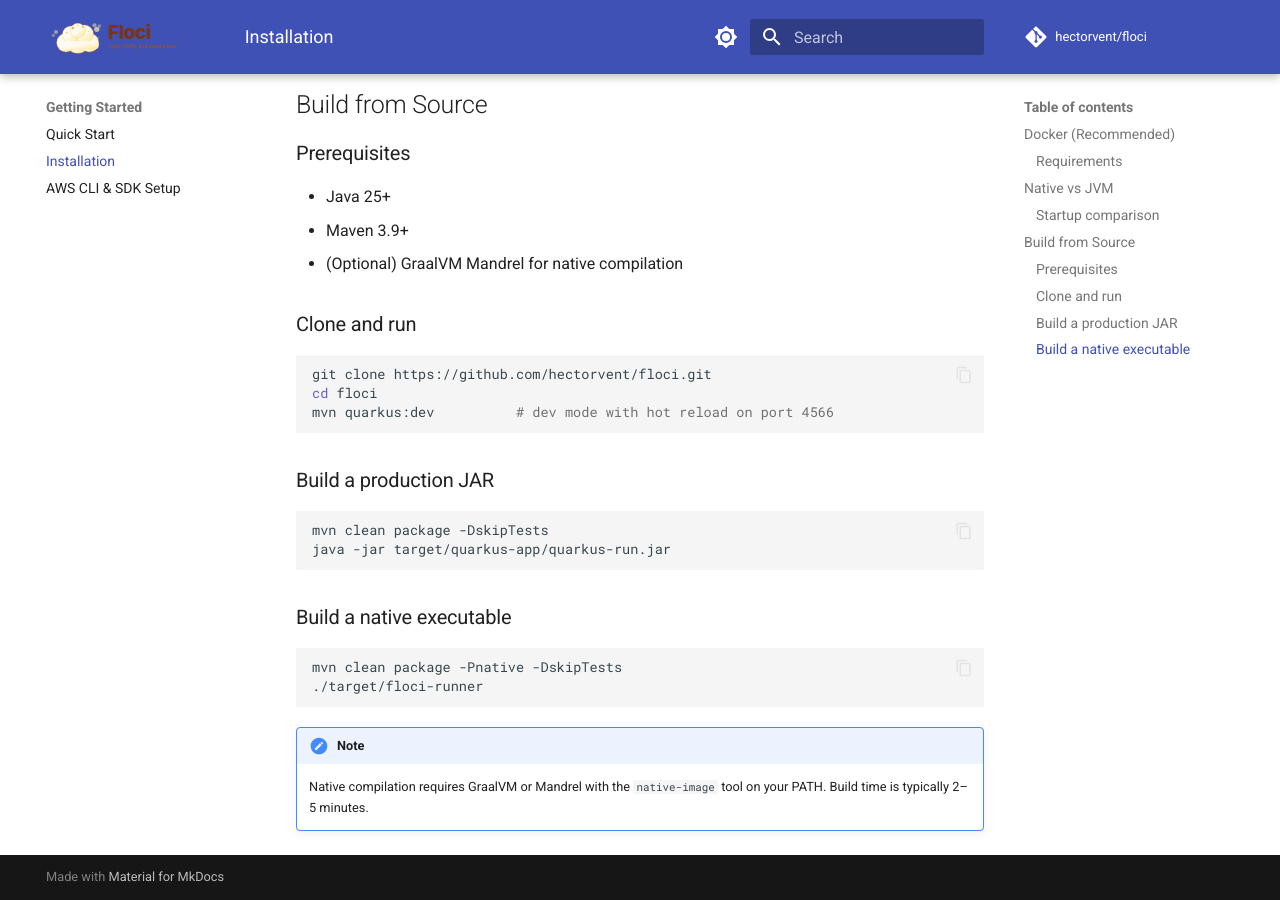
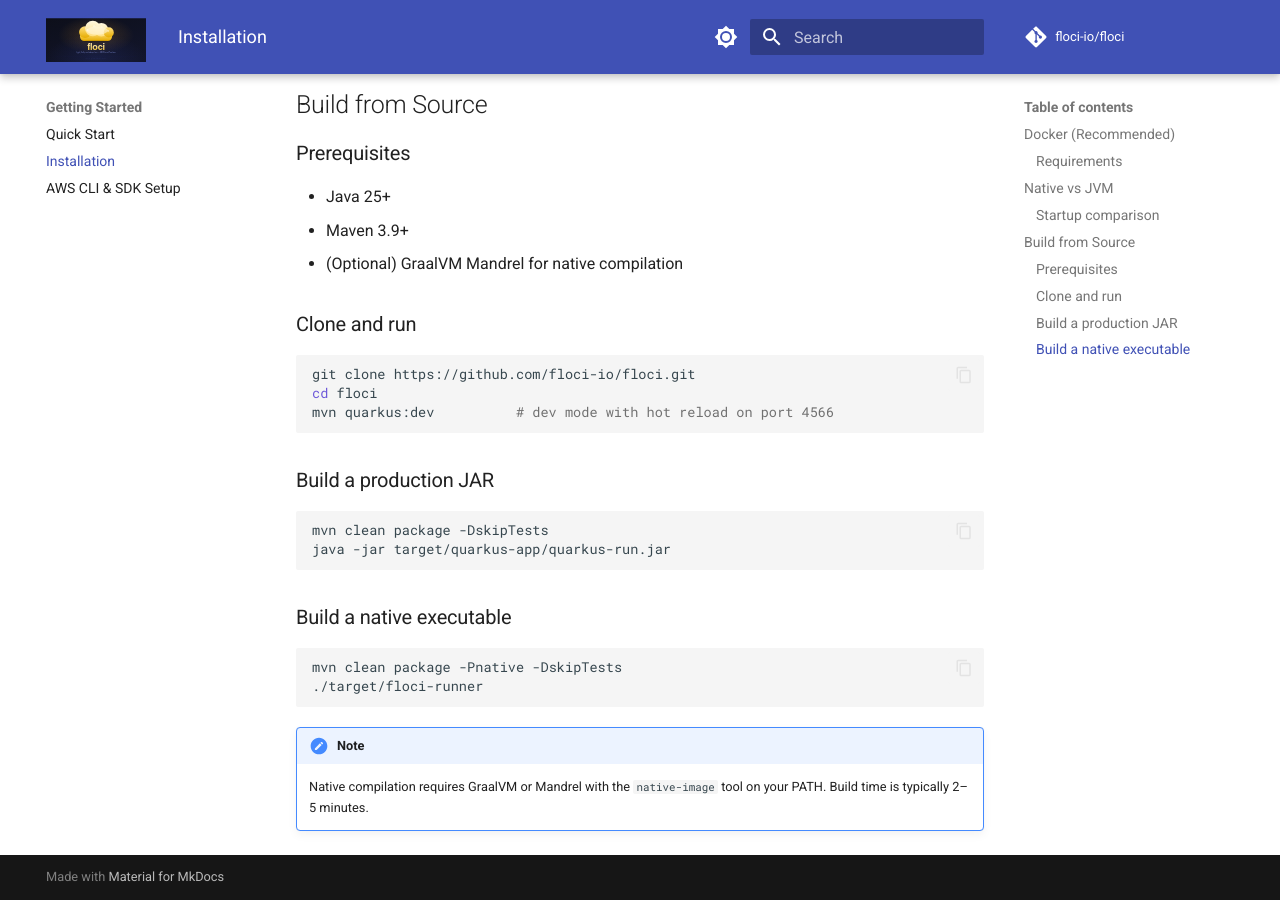
Before and after one commit to ryan00x/aws-terraform-ci-validation, an MkDocs documentation site: the page built from docs/getting-started/installation.md, in a window 1280 px wide and 900 px high, scrolled down 1537 px. Built offline with MkDocs 1.6.1 and Material for MkDocs 9.7.7, drawn with Linux system fonts in a browser that asks for light colours; comment, search, counter and statistics services are not loaded.

Commit message:
docs: migrate docs GitHub references to floci-io (#214)
* docs: migrate docs GitHub references to floci-io
* docs: update MkDocs site and repo metadata to floci-io
* docs: update MkDocs site_url and repository references to floci-io

````diff
--- a/docs/getting-started/installation.md
+++ b/docs/getting-started/installation.md
@@ -62,7 +62,7 @@ services:
 ### Clone and run
 
 ```bash
-git clone https://github.com/hectorvent/floci.git
+git clone https://github.com/floci-io/floci.git
 cd floci
 mvn quarkus:dev          # dev mode with hot reload on port 4566
 ```
--- a/mkdocs.yml
+++ b/mkdocs.yml
@@ -1,8 +1,8 @@
 site_name: Floci
 site_description: Fast, free, open-source local AWS emulator
-site_url: https://hectorvent.dev/floci/
-repo_url: https://github.com/hectorvent/floci
-repo_name: hectorvent/floci
+site_url: https://floci.io/floci/
+repo_url: https://github.com/floci-io/floci
+repo_name: floci-io/floci
 edit_uri: edit/main/docs/
 
 theme:
````
Also changed, not shown: docs/contributing.md (+4 -4 lines), docs/getting-started/quick-start.md (+1 -1 lines), docs/assets/logo.svg, floci_banner.svg.
